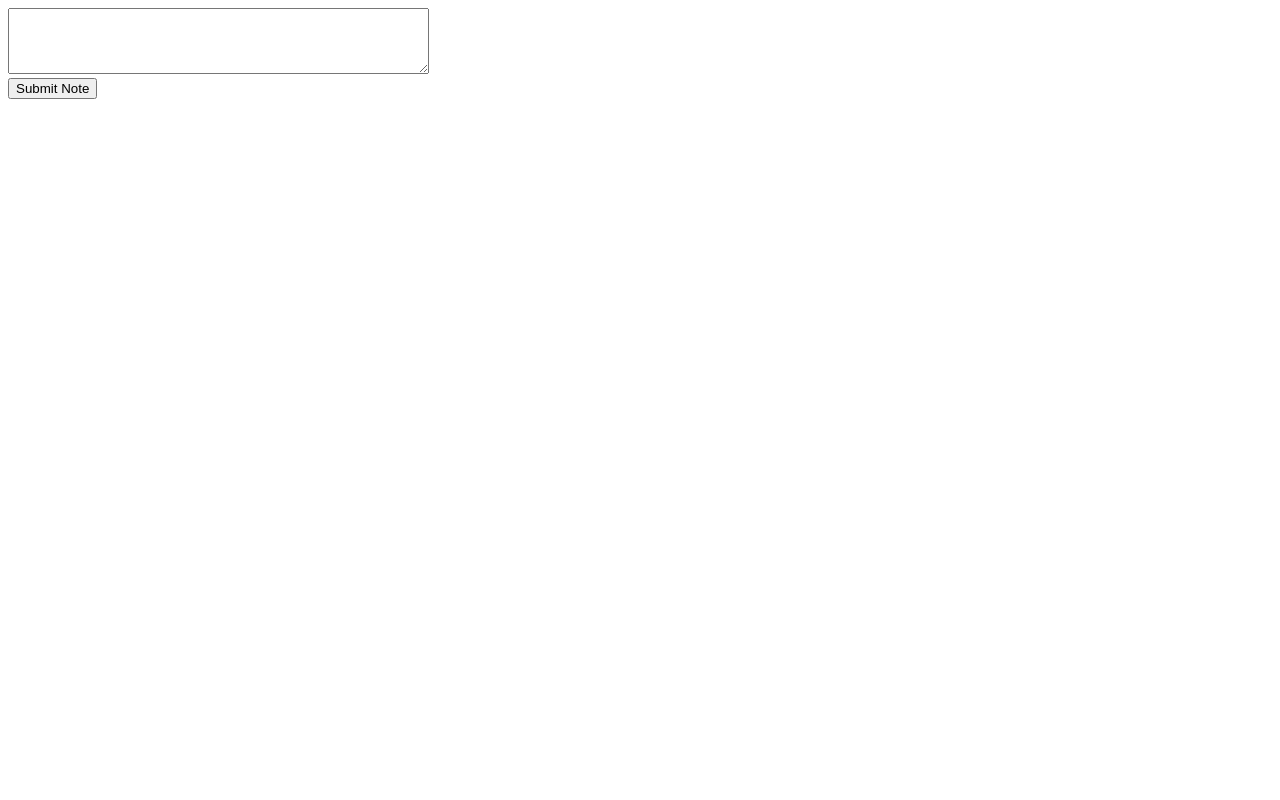
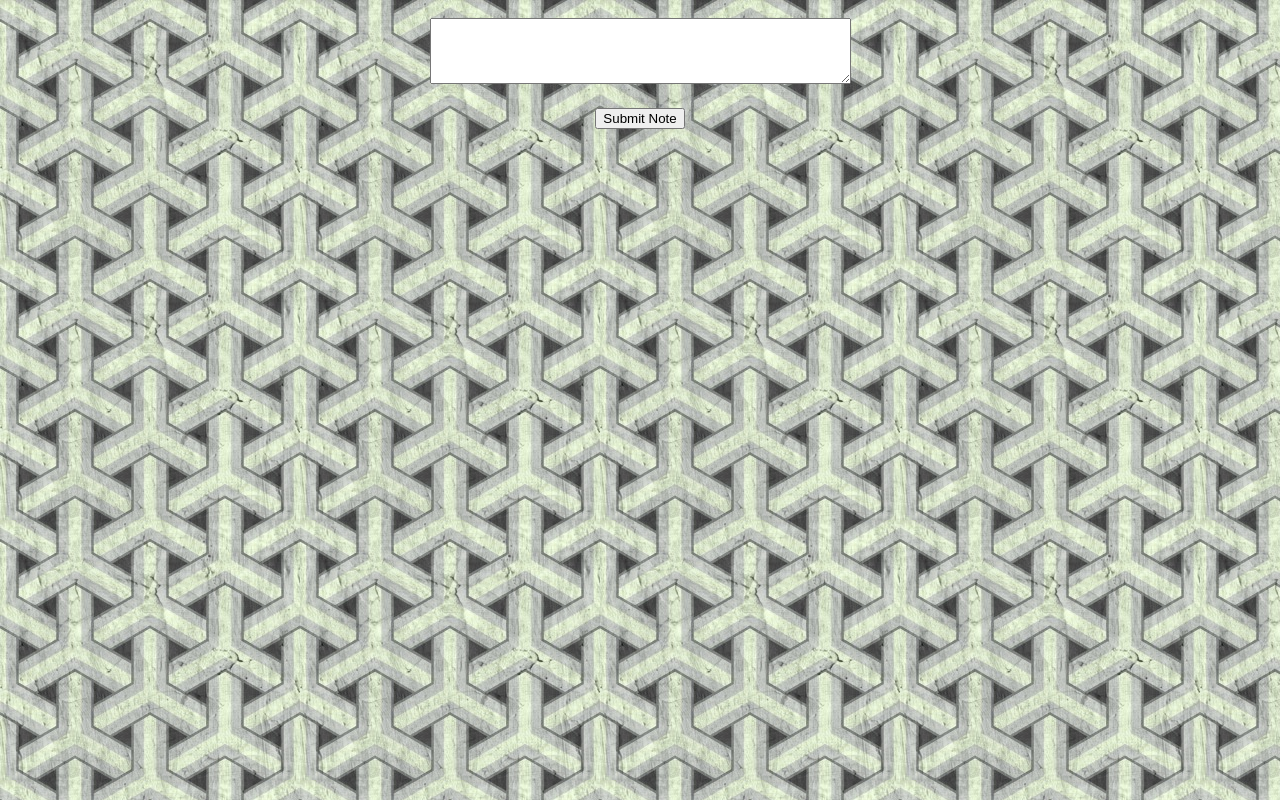
Before and after one commit to kirillzabrodin/notes-SPA, a plain HTML site: page index.html in a window 1280 px wide. Drawn offline with Linux system fonts and the light colour scheme.

Commit message:
working styling

```diff
--- a/index.html
+++ b/index.html
@@ -10,11 +10,13 @@
     <title>Notes</title>
   </head>
   <body>
+    <div class='all'>
     <textarea rows="4" cols="50" id='note-input'></textarea>
     <br>
     <button type="submit" id="submit" onclick="SubmitNote()">Submit Note</button>
     <div id="notes"></div>
     <br>
     <div id="full-note"></div>
+    </div>
   </body>
 </html>
--- a/src/style.css
+++ b/src/style.css
@@ -24,3 +24,23 @@ p.full {
   line-height: 18px;
   padding: 15px 60px;
 }
+
+textarea {
+  margin: 10px;
+}
+
+button {
+  margin: 10px;
+  align-self: auto;
+}
+
+body {
+  background-image: url(./notes_background.jpg);
+}
+
+.all {
+  margin-left: auto;
+  margin-right: auto;
+  text-align: center;
+  display: block;
+}
```
Also changed, not shown: test/Ruzilian.js (+4 -5 lines), src/notes_background.jpg (added).
